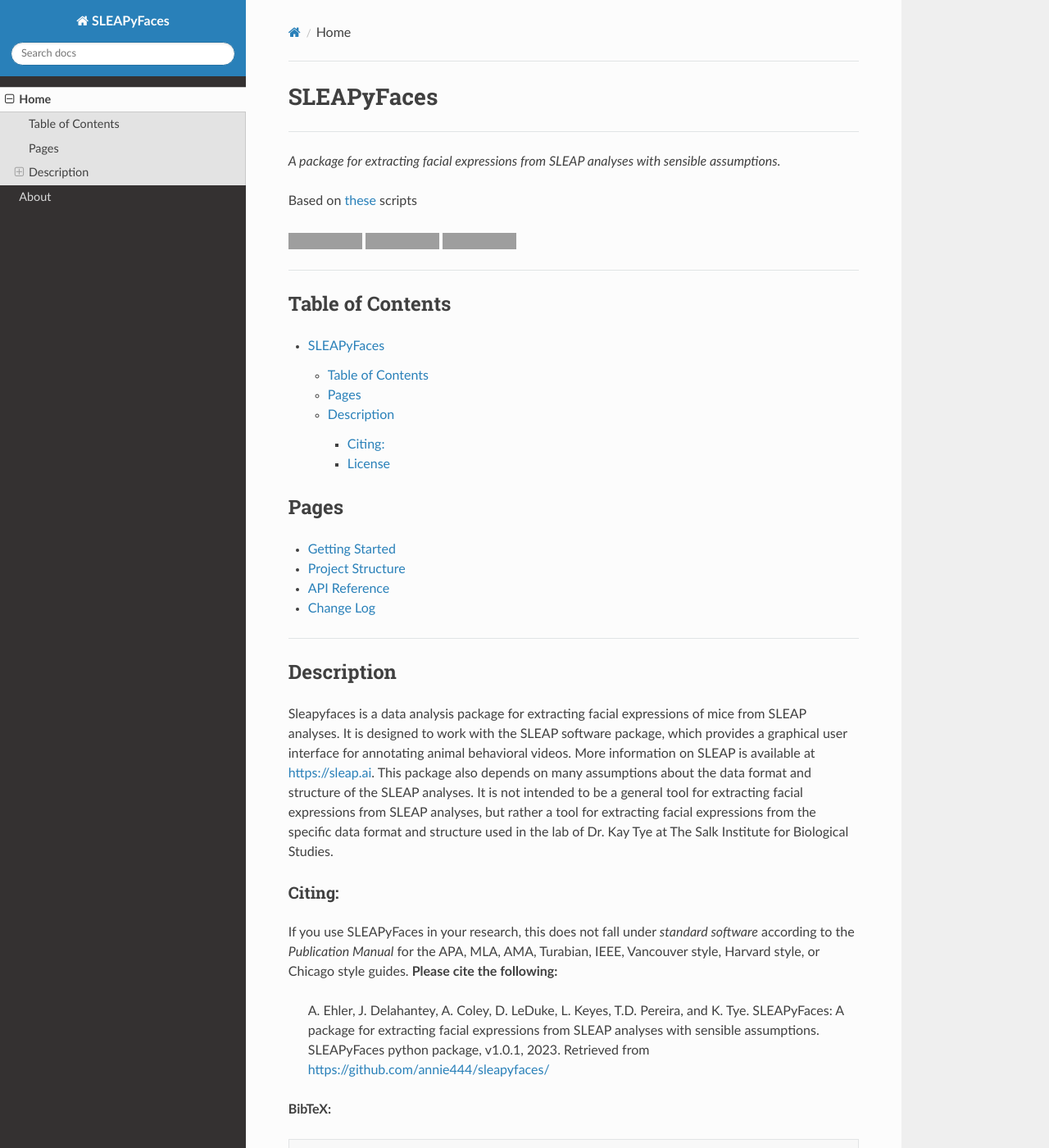
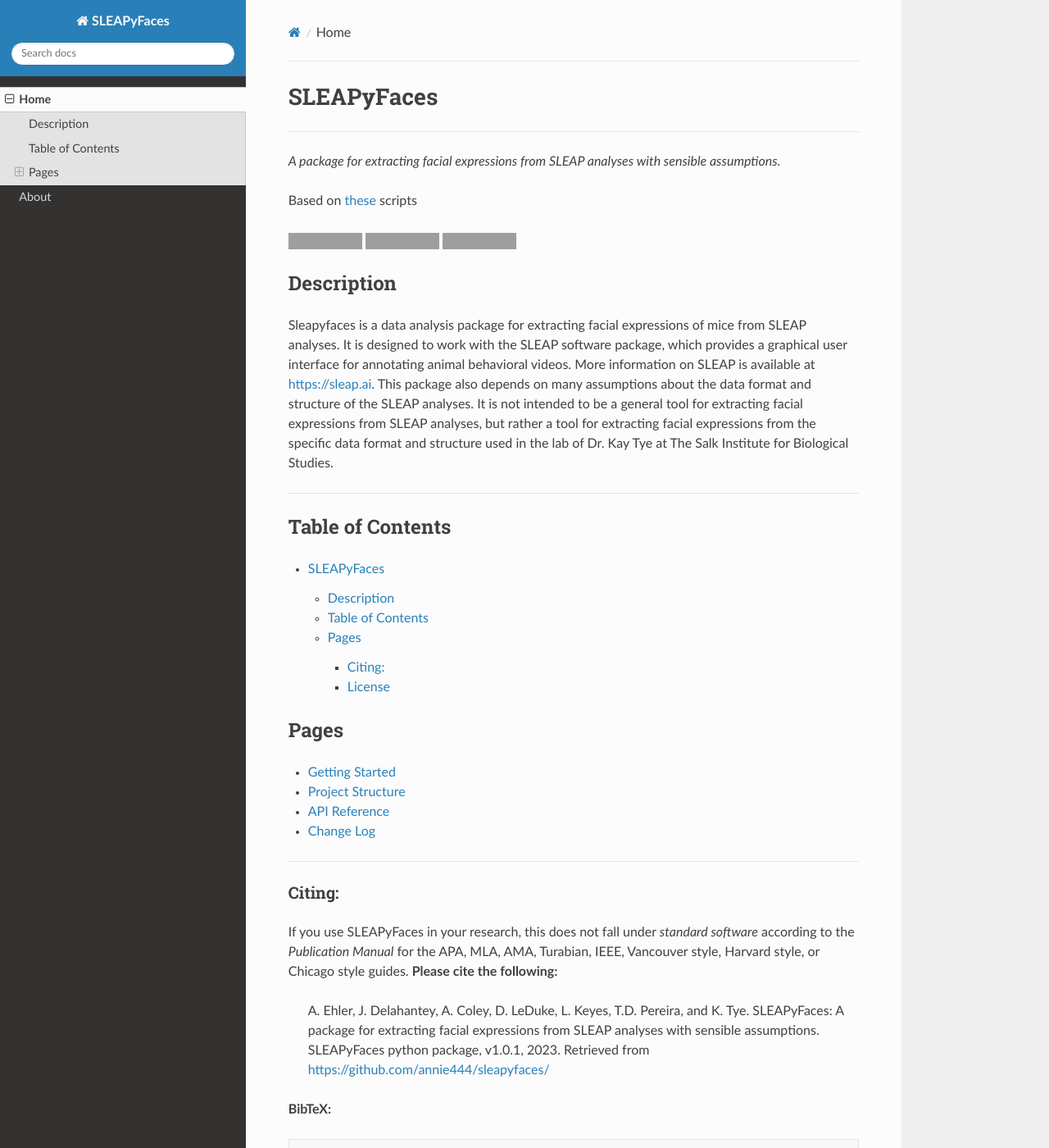
Before and after one commit to Tyelab/SLEAPyFaces, an MkDocs documentation site: the page built from docs/index.md, in a window 1280 px wide and 1400 px high. Shown: the whole window at 82% size. Built offline with MkDocs 1.6.1, drawn with Linux system fonts in a browser that asks for light colours; nearby versions of some CDN libraries; some of the changed lines change nothing that is shown; grey boxes are pictures that could not be loaded.

Commit message:
Last commit - moving to v1.1.0

```diff
--- a/docs/index.md
+++ b/docs/index.md
@@ -10,14 +10,18 @@
 [![PyPI - Python Version](https://img.shields.io/pypi/pyversions/sleapyfaces.svg)](https://pypi.org/project/sleapyfaces)
 [![Hatch project](https://img.shields.io/badge/%F0%9F%A5%9A-Hatch-4051b5.svg)](https://github.com/pypa/hatch)
 
+## Description
+
+Sleapyfaces is a data analysis package for extracting facial expressions of mice from SLEAP analyses. It is designed to work with the SLEAP software package, which provides a graphical user interface for annotating animal behavioral videos. More information on SLEAP is available at [https://sleap.ai](https://sleap.ai). This package also depends on many assumptions about the data format and structure of the SLEAP analyses. It is not intended to be a general tool for extracting facial expressions from SLEAP analyses, but rather a tool for extracting facial expressions from the specific data format and structure used in the lab of Dr. Kay Tye at The Salk Institute for Biological Studies.
+
 ----
 
 ## Table of Contents
 
 - [SLEAPyFaces](#sleapyfaces)
+	- [Description](#description)
 	- [Table of Contents](#table-of-contents)
 	- [Pages](#pages)
-	- [Description](#description)
 		- [Citing:](#citing)
 		- [License](#license)
 
@@ -28,10 +32,6 @@
 - [Change Log](changelog.md)
 
 ----
-
-## Description
-
-Sleapyfaces is a data analysis package for extracting facial expressions of mice from SLEAP analyses. It is designed to work with the SLEAP software package, which provides a graphical user interface for annotating animal behavioral videos. More information on SLEAP is available at [https://sleap.ai](https://sleap.ai). This package also depends on many assumptions about the data format and structure of the SLEAP analyses. It is not intended to be a general tool for extracting facial expressions from SLEAP analyses, but rather a tool for extracting facial expressions from the specific data format and structure used in the lab of Dr. Kay Tye at The Salk Institute for Biological Studies.
 
 ### Citing:
 
```
